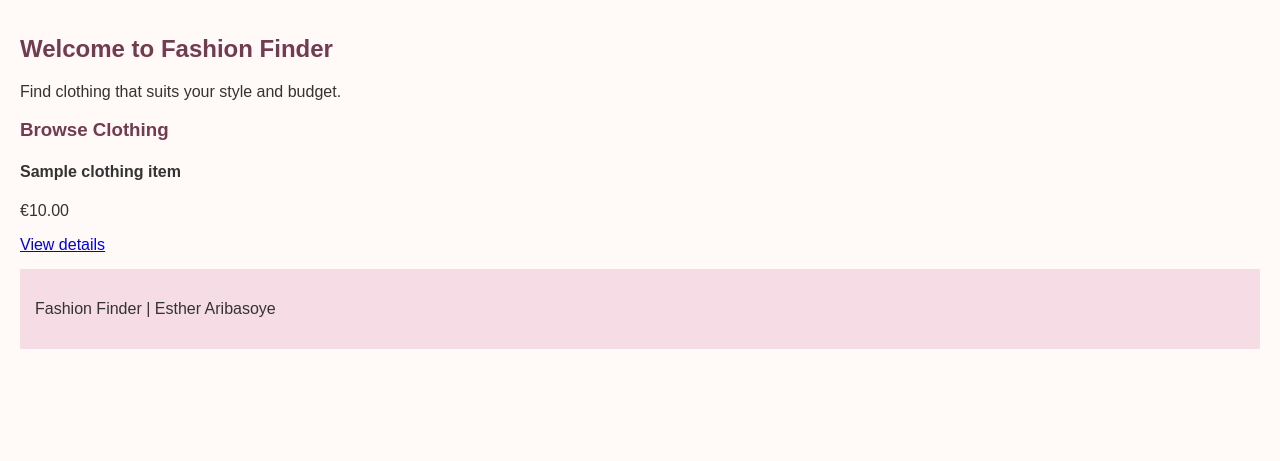
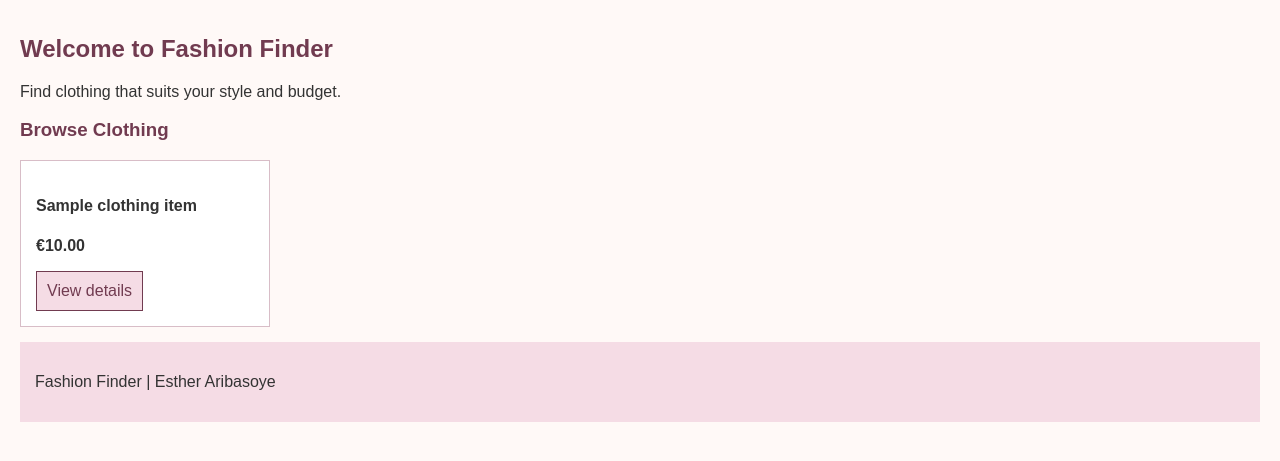
Before and after one commit to esthersoye/fashion_finder, a Flask app: page / in a window 1280 px wide. Shown: the part 182-643 px from the top of the page. Run offline with Flask 3, Linux system fonts and the light colour scheme; a database or web service that is not in the repository returns one stand-in record (values such as "Sample title"); some libraries are stand-ins or nearby versions.

Commit message:
Update clothing page styling and Back link

```diff
--- a/fashion_finder/app/static/style.css
+++ b/fashion_finder/app/static/style.css
@@ -45,3 +45,18 @@ main {
     color: #713b50;
     padding: 10px;
 }
+
+.clothing-item {
+    width: 250px;
+    max-width: 100%;
+    box-sizing: border-box;
+}
+
+.button {
+    text-decoration: none;
+    border: 1px solid #713b50;
+}
+
+.button:hover {
+    background-color: #e8b9cc;
+}
--- a/fashion_finder/app/templates/index.html
+++ b/fashion_finder/app/templates/index.html
@@ -7,14 +7,22 @@
 
     <h3>Browse Clothing</h3>
 
+    <div class="clothing-list">
         {% for item in clothing_items %}
+            <div class="clothing-item">
                 <h4>{{ item.name }}</h4>
-        <p>€{{ "%.2f"|format(item.price) }}</p>
 
-        <a href="{{ url_for('item_details', item_id=item.id) }}">
+                <p class="price">
+                    €{{ "%.2f"|format(item.price) }}
+                </p>
+
+                <a class="button"
+                   href="{{ url_for('item_details', item_id=item.id) }}">
                     View details
                 </a>
+            </div>
         {% else %}
             <p>No clothing items available.</p>
         {% endfor %}
+    </div>
 {% endblock %}
```
Also changed, not shown: fashion_finder/app/templates/item_details.html (+9 -2 lines). Lines whose indentation alone changed are shown as unchanged.
